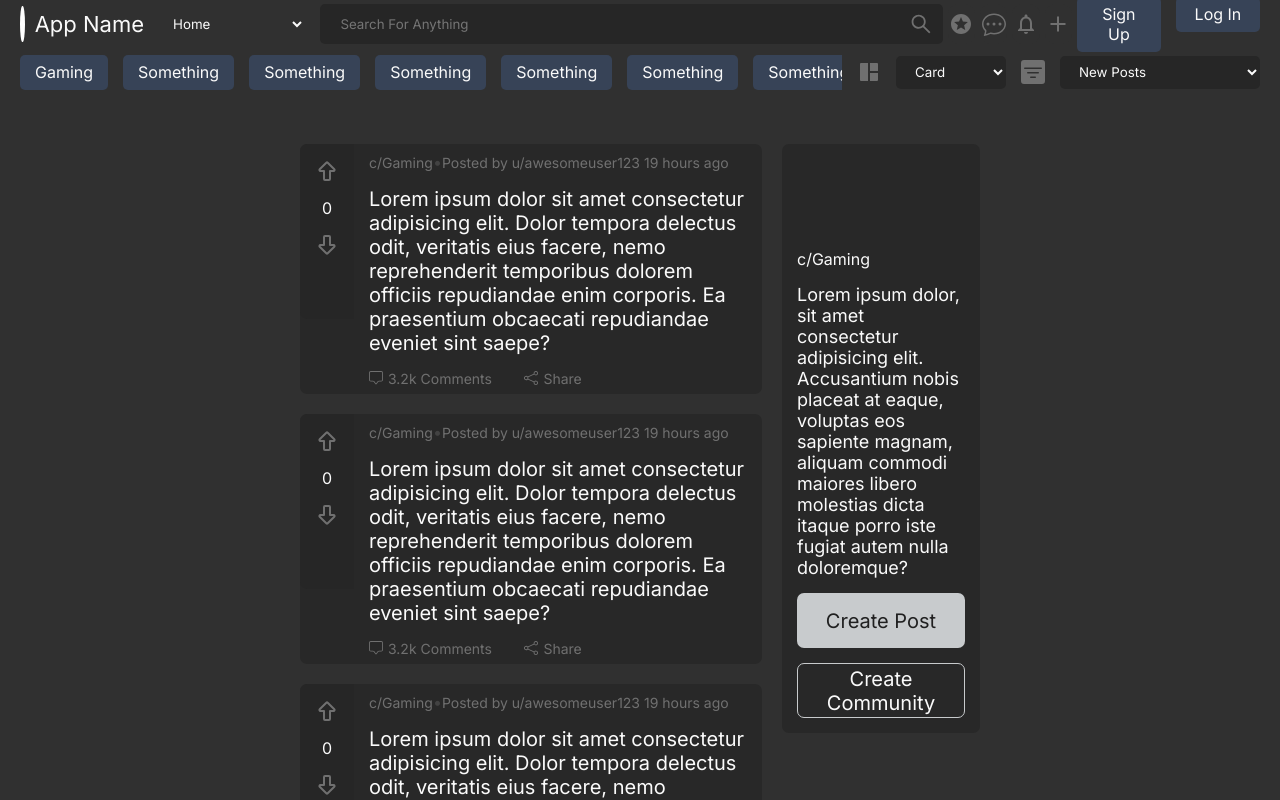
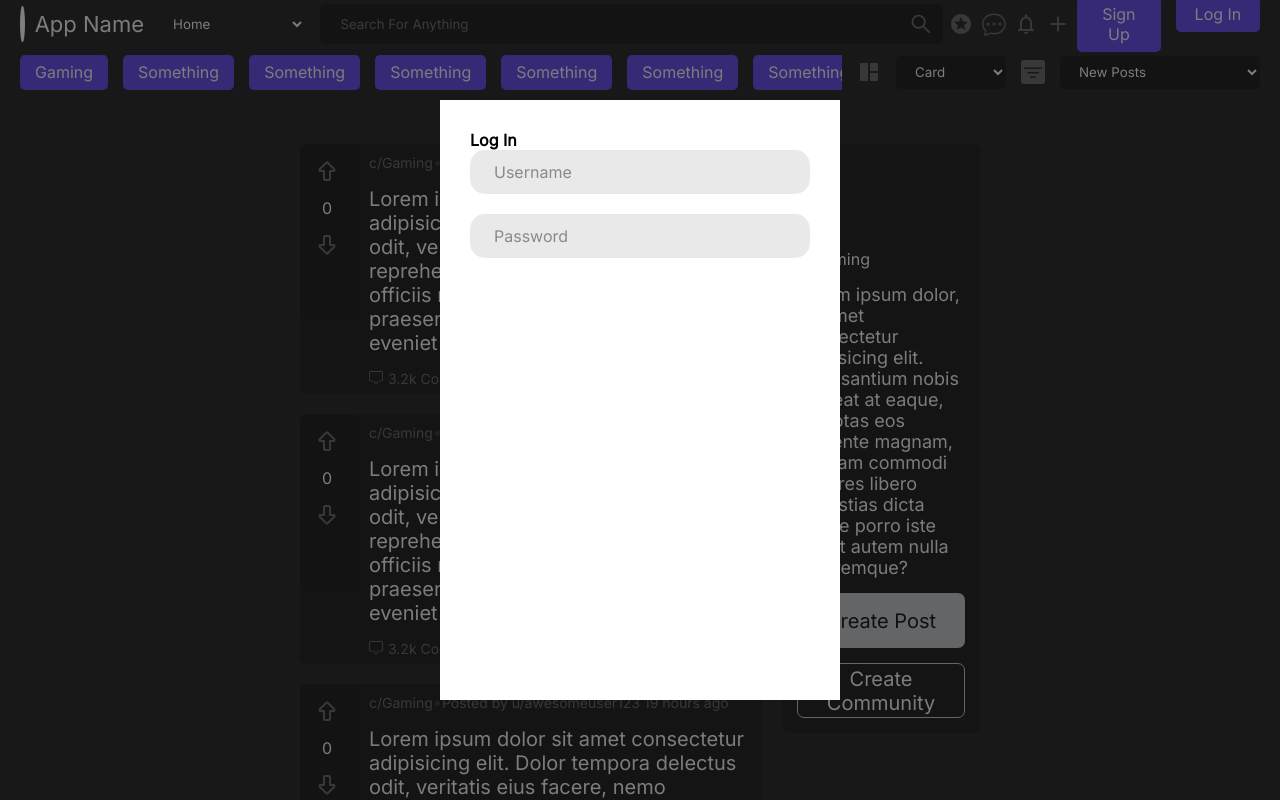
Before and after one commit to MisterCxmpy/reddit-clone-client, a React (Vite) app: page / in a window 1280 px wide. Both pictures are taken after a click on the button "Log In". Shown: the top 800 px of the page. Built offline with nearby package versions, Linux system fonts and the light colour scheme; grey boxes are pictures that could not be loaded.

Commit message:
create login form popup functionality and start styling

```diff
--- a/src/components/LoginForm/index.jsx
+++ b/src/components/LoginForm/index.jsx
@@ -1,10 +1,11 @@
-import styles from "./index.module.css"
+import styles from "./index.module.css";
 
-export default function LoginForm() {
-  return (
+export default function LoginForm({ state }) {
+  return state ? (
+    <div className={styles["overlay"]} style={state ? {display: "block"} : {display: "none"}}>
       <div className={styles["container"]}>
         <h4>Log In</h4>
-      <form>
+        <form className={styles["login-form"]}>
           <div className={styles["inputs"]}>
             <div className={styles["input-field"]}>
               <input type="text" required />
@@ -17,5 +18,6 @@ export default function LoginForm() {
           </div>
         </form>
       </div>
-  )
+    </div>
+  ) : null;
 }
--- a/src/components/LoginForm/index.module.css
+++ b/src/components/LoginForm/index.module.css
@@ -1,9 +1,73 @@
+.overlay {
+  position: fixed;
+  display: none;
+  width: 100%;
+  height: 100%;
+  top: 0;
+  left: 0;
+  right: 0;
+  bottom: 0;
+  background-color: rgba(0, 0, 0, 0.5);
+  overflow: hidden;
+  z-index: 2;
+}
+
 .container {
-  width: -moz-max-content;
-  width: max-content;
+  width: 400px;
+  height: 600px;
   padding: 30px;
+  position: fixed;
+  background: white;
+  left: 50%;
+  top: 50%;
+  transform: translate(-50%, -50%);
+  /* New properties */
+  right: 0;
+  bottom: 0;
+}
+
+.login-form {
+  display: flex;
+  align-items: center;
+  flex-direction: column;
+  gap: 40px;
+  width: 100%;
+}
+.login-form .inputs {
+  display: flex;
+  flex-direction: column;
+  width: 100%;
+  gap: 20px;
+}
+.login-form .inputs .input-field {
+  width: 100%;
+  position: relative;
+}
+.login-form .inputs .input-field > input {
+  padding: 12px 24px;
+  width: 100%;
+  font-size: 16px;
+  color: var(--primary-font-color-light-mode);
+  border-radius: 15px;
+  background: var(--secondary-button-color-dark-mode);
+}
+.login-form .inputs .input-field > input:focus {
+  outline: none;
+}
+.login-form .inputs .input-field > span {
   position: absolute;
-  display: flex;
-  align-self: center;
-  justify-self: center;
+  padding: 12px 24px;
+  font-size: 16px;
+  color: rgba(32, 32, 32, 0.4745098039);
+  left: 0;
+  top: 0;
+  pointer-events: none;
+  transition: 0.3s;
+}
+.login-form .inputs .input-field > input:focus ~ span,
+.login-form .inputs .input-field > input:valid ~ span {
+  top: -30px;
+  left: -10px;
+  color: var(--primary-font-color-light-mode);
+  font-size: 12px;
 }/*# sourceMappingURL=index.module.css.map */
--- a/src/components/LoginForm/index.module.scss
+++ b/src/components/LoginForm/index.module.scss
@@ -1,8 +1,80 @@
+.overlay {
+  position: fixed;
+  display: none;
+  width: 100%;
+  height: 100%;
+  top: 0;
+  left: 0;
+  right: 0;
+  bottom: 0;
+  background-color: rgba(0,0,0,0.5);
+  overflow: hidden;
+  z-index: 2;
+}
+
 .container {
-  width: max-content;
+  width: 400px;
+  height: 600px;
   padding: 30px;
-  position: absolute;
+  position: fixed;
+  background: white;
+  left: 50%;
+  top: 50%;
+  transform: translate(-50%, -50%);
+  /* New properties */
+  right: 0;
+  bottom: 0;
+}
+
+
+.login-form {
   display: flex;
-  align-self: center;
-  justify-self: center;
+  align-items: center;
+  flex-direction: column;
+  gap: 40px;
+  width: 100%;
+
+  .inputs {
+    display: flex;
+    flex-direction: column;
+    width: 100%;
+    gap: 20px;
+
+    .input-field {
+      width: 100%;
+      position: relative;
+    }
+
+    .input-field > input {
+      padding: 12px 24px;
+      width: 100%;
+      font-size: 16px;
+      color: var(--primary-font-color-light-mode);
+      border-radius: 15px;
+      background: var(--secondary-button-color-dark-mode);
+
+      &:focus {
+        outline: none;
+      }
+    }
+
+    .input-field > span {
+      position: absolute;
+      padding: 12px 24px;
+      font-size: 16px;
+      color: #20202079;
+      left: 0;
+      top: 0;
+      pointer-events: none;
+      transition: 0.3s;
+    }
+
+    .input-field > input:focus ~ span,
+    .input-field > input:valid ~ span {
+      top: -30px;
+      left: -10px;
+      color: var(--primary-font-color-light-mode);
+      font-size: 12px;
+    }
+  }
 }
--- a/src/index.css
+++ b/src/index.css
@@ -2,7 +2,7 @@
 
 :root {
   --main-background: #303030;
-  --accent-color: #374357;
+  --accent-color: #6c55f0;
   --hover-color: #202020;
   /* dark mode */
   --primary-font-color-dark-mode: #FAFAFA;
@@ -11,6 +11,7 @@
   --secondary-color-dark-mode: #282828;
   --primary-icon-color-dark-mode: #707070;
   --primary-button-color-dark-mode: #C8CBCD;
+  --secondary-button-color-dark-mode: #e9e9e9;
   /* light mode */
   --font-color-light-mode: #202020;
 }
@@ -27,3 +28,7 @@
 html {
   background: var(--main-background);
 }
+
+.no-scroll {
+  overflow: hidden;
+}
--- a/src/layouts/Content/index.module.css
+++ b/src/layouts/Content/index.module.css
@@ -92,6 +92,7 @@
   width: 30%;
   position: sticky;
   top: 49px;
+  z-index: -1;
 }
 .container .content .community-summary .summary {
   width: 100%;
--- a/src/layouts/Content/index.module.scss
+++ b/src/layouts/Content/index.module.scss
@@ -103,6 +103,7 @@
       width: 30%;
       position: sticky;
       top: 49px;
+      z-index: -1;
 
       .summary {
         width: 100%;
--- a/src/layouts/Navbar/index.jsx
+++ b/src/layouts/Navbar/index.jsx
@@ -1,4 +1,4 @@
-import React from "react";
+import React, { useState } from "react";
 import styles from "./index.module.css";
 import { Outlet } from "react-router-dom";
 import { MdStars, MdNotificationsNone } from "react-icons/md";
@@ -7,6 +7,7 @@ import { IoMdAdd } from "react-icons/io";
 import { AiOutlineSearch } from "react-icons/ai";
 import Filter from "../Filter";
 import { useAuth } from "../../contexts/authContext";
+import LoginForm from "../../components/LoginForm";
 
 export default function Navbar() {
   const user = useAuth();
@@ -66,6 +67,27 @@ function QuickAccess() {
 }
 
 function UserProfile({ user }) {
+
+  const [showLogin, setShowLogin] = useState(false)
+
+  const toggleLogin = () => {
+    setShowLogin(!showLogin);
+
+    if (!showLogin) {
+      disableScroll();
+    } else {
+      enableScroll();
+    }
+  }
+
+  const disableScroll = () => {
+    document.body.classList.add('no-scroll');
+  };
+
+  const enableScroll = () => {
+    document.body.classList.remove('no-scroll');
+  };
+
   return (
     <div className={styles["user-profile"]} style={user ? {justifyContent: "start"} : {justifyContent: "end"}}>
       {user ? (
@@ -80,7 +102,8 @@ function UserProfile({ user }) {
       ) : (
         <div className={styles["login-signup-options"]}>
           <button className={styles["signup-btn"]}>Sign Up</button>
-          <button className={styles["login-btn"]}>Log In</button>
+          <button onClick={toggleLogin} className={styles["login-btn"]}>Log In</button>
+          <LoginForm state={showLogin} />
         </div>
       )}
     </div>
```
Also changed, not shown: 2 other files (tests, documents, lock files or other folders). Lines whose indentation alone changed are shown as unchanged.
